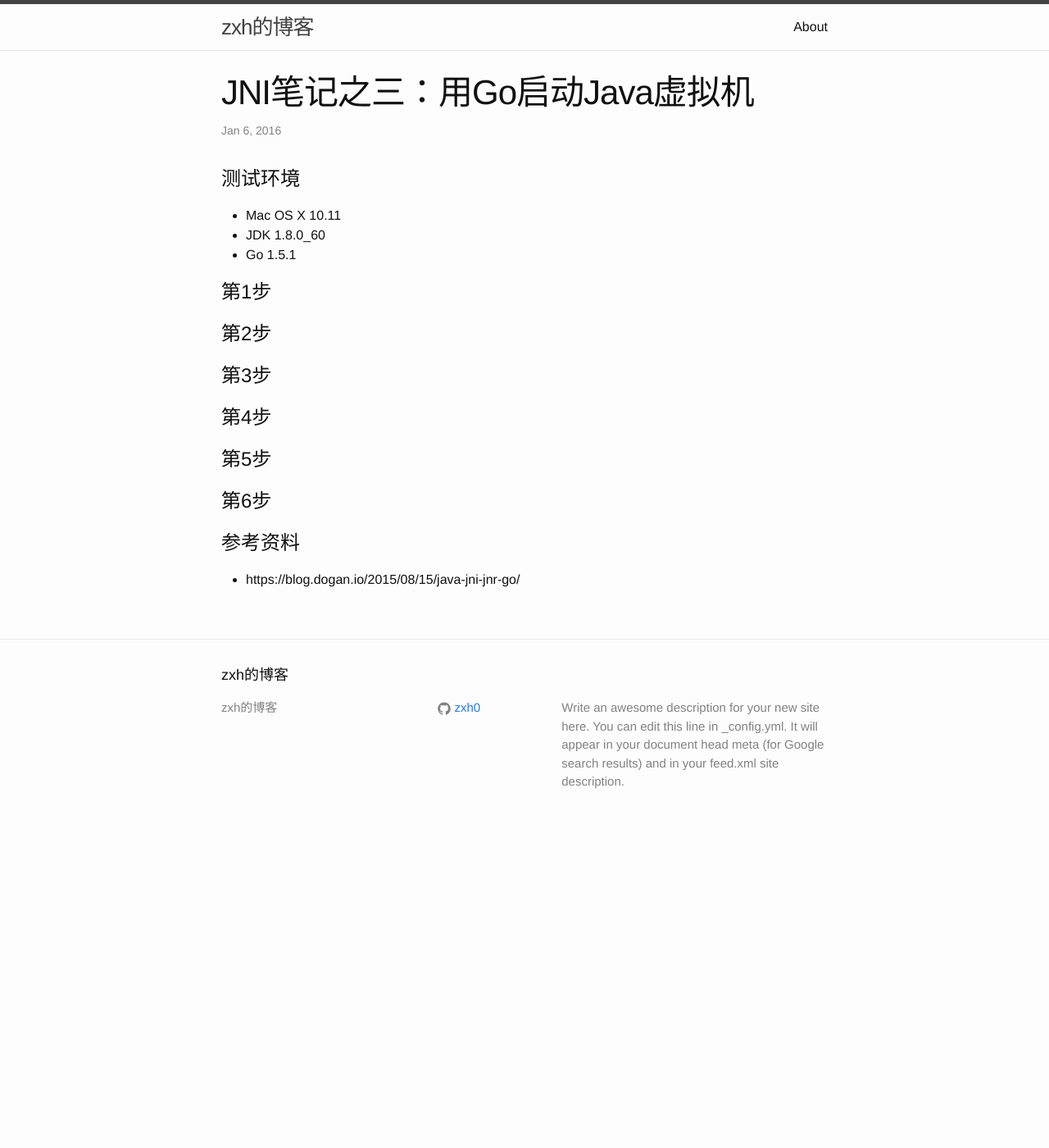
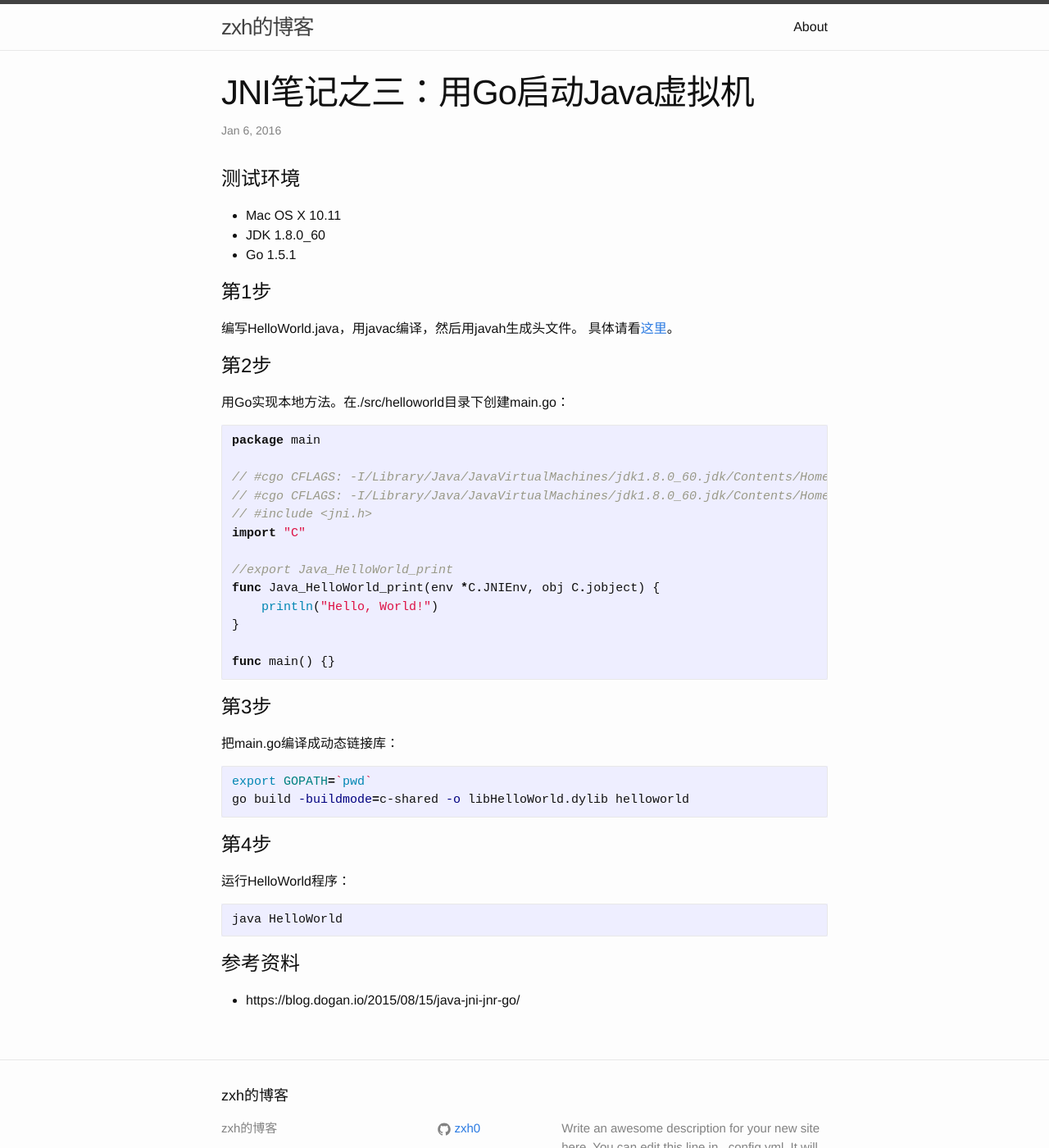
Before and after one commit to 777404/myblog, a Jekyll site: the page built from blog/_posts/2016-01-07-JNI-HelloWorldGo.md, in a window 1280 px wide and 1400 px high. Shown: the whole window at 82% size. Built offline with Jekyll 4.4.1, drawn with Linux system fonts in a browser that asks for light colours; Markdown is read by kramdown in place of the engine named in the settings.

Commit message:
finish JNI-HelloWorldGo.md

````diff
--- a/blog/_posts/2016-01-07-JNI-HelloWorldGo.md
+++ b/blog/_posts/2016-01-07-JNI-HelloWorldGo.md
@@ -10,12 +10,42 @@ date:   2016-01-06
 * Go 1.5.1
 
 # 第1步
+编写HelloWorld.java，用javac编译，然后用javah生成头文件。
+具体请看[这里](/myblog/2016/01/05/jni-helloworld.html)。
+
 # 第2步
+用Go实现本地方法。在./src/helloworld目录下创建main.go：
+
+```go
+package main
+
+// #cgo CFLAGS: -I/Library/Java/JavaVirtualMachines/jdk1.8.0_60.jdk/Contents/Home/include
+// #cgo CFLAGS: -I/Library/Java/JavaVirtualMachines/jdk1.8.0_60.jdk/Contents/Home/include/darwin
+// #include <jni.h>
+import "C"
+
+//export Java_HelloWorld_print
+func Java_HelloWorld_print(env *C.JNIEnv, obj C.jobject) {
+    println("Hello, World!")
+}
+
+func main() {}
+```
+
 # 第3步
+把main.go编译成动态链接库：
+
+```shell
+export GOPATH=`pwd`
+go build -buildmode=c-shared -o libHelloWorld.dylib helloworld
+```
+
 # 第4步
-# 第5步
-# 第6步
+运行HelloWorld程序：
 
+```shell
+java HelloWorld
+```
 
 # 参考资料
 * https://blog.dogan.io/2015/08/15/java-jni-jnr-go/
````
Also changed, not shown: 1 other file.
